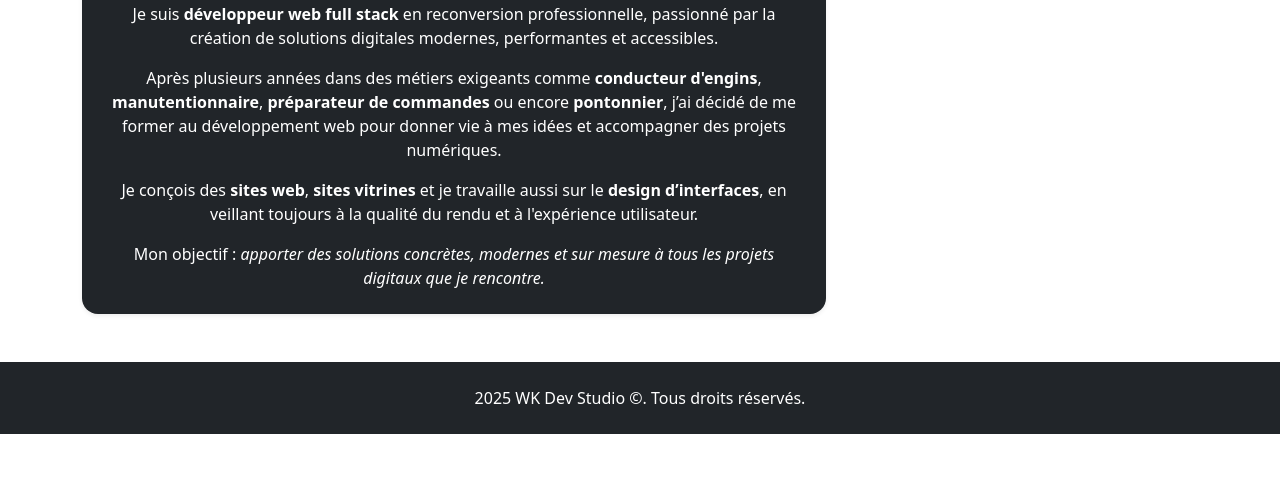
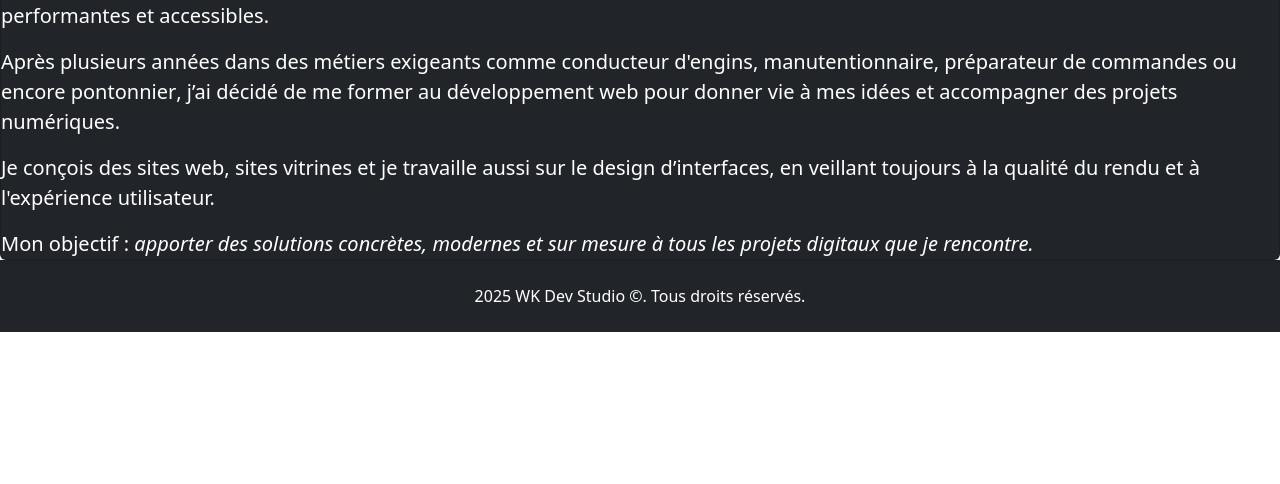
Before and after one commit to Kevin-83600/mon-portfolio, a plain HTML site: page a-propos.html in a window 1280 px wide. Shown: the part 316-800 px from the top of the page. Drawn offline with nearby package versions, Linux system fonts and the light colour scheme.

Commit message:
deploy: 9b9273ac227eb94b38d8f91cb02dbb5b9d1055d1

```diff
--- a/a-propos.html
+++ b/a-propos.html
@@ -27,7 +27,7 @@
   <nav class="navbar navbar-expand-md navbar-dark bg-dark position-sticky top-0" style="z-index: 1001"
     aria-label="Menu principal">
     <div class="container">
-      <a class="navbar-brand d-flex align-items-center" href="index.html">
+      <a class="navbar-brand d-flex align-items-center" href="../index.html">
         <img src="../assets/images/logo-white.webp" alt="Logo WK Dev Studio" width="40" height="40" loading="lazy"
           decoding="async" class="navbar-logo-animated" />
         <span class="ms-2 fw-bold">WK Dev Studio © <small class="text-muted">Titre</small></span>
@@ -101,44 +101,43 @@
     </section>
   </header>
 
-  <main class="container my-5 position-relative" style="z-index: 1">
+  <main class="hero-intro-box card h-100 shadow-sm bg-dark text-white service-card" style="z-index: 1">
 
     <!-- Carte À propos en dessous, centrée, largeur contrôlée -->
-    <div class="col-12 col-lg-8">
-      <div
-        class="card shadow-sm bg-dark text-white border-0 rounded-4 service-card p-4 animate__animated animate__fadeIn text-center">
-        <h1 class="text-gradient fw-bold mb-4">À propos de moi</h1>
+    <!-- À propos de moi -->
+    <div class="hero-intro-box text-white service-card">
+      <h1 class="text-gradient fw-bold mb-3">À propos de moi</h1>
 
-        <p class="mb-3">
-          Je suis <strong>développeur web full stack</strong> en
-          reconversion professionnelle, passionné par la création de
-          solutions digitales modernes, performantes et accessibles.
+      <p class="lead intro-texte animate-fade-up text-color mb-3">
+        Je suis <strong>développeur web full stack</strong> en reconversion
+        professionnelle, passionné par la création de solutions digitales
+        modernes, performantes et accessibles.
       </p>
 
-        <p class="mb-3">
+      <p class="lead intro-texte animate-fade-up text-color mb-3">
         Après plusieurs années dans des métiers exigeants comme
         <strong>conducteur d'engins</strong>,
         <strong>manutentionnaire</strong>,
         <strong>préparateur de commandes</strong> ou encore
-          <strong>pontonnier</strong>, j’ai décidé de me former au
-          développement web pour donner vie à mes idées et accompagner des
-          projets numériques.
+        <strong>pontonnier</strong>, j’ai décidé de me former au développement
+        web pour donner vie à mes idées et accompagner des projets numériques.
       </p>
 
-        <p class="mb-3">
+      <p class="lead intro-texte animate-fade-up text-color mb-3">
         Je conçois des <strong>sites web</strong>,
         <strong>sites vitrines</strong> et je travaille aussi sur le
-          <strong>design d’interfaces</strong>, en veillant toujours à la
-          qualité du rendu et à l'expérience utilisateur.
+        <strong>design d’interfaces</strong>, en veillant toujours à la qualité
+        du rendu et à l'expérience utilisateur.
       </p>
 
-        <p class="mb-0">
+      <p class="lead intro-texte animate-fade-up text-color mb-0">
         Mon objectif :
         <em>apporter des solutions concrètes, modernes et sur mesure à
           tous les projets digitaux que je rencontre.</em>
       </p>
     </div>
-    </div>
+
+
   </main>
 
   <!-- FOOTER -->
```
Also changed, not shown: contact.html (+1 -1 lines), passions.html (+1 -1 lines), projets.html (+1 -1 lines). Lines whose indentation alone changed are shown as unchanged.
